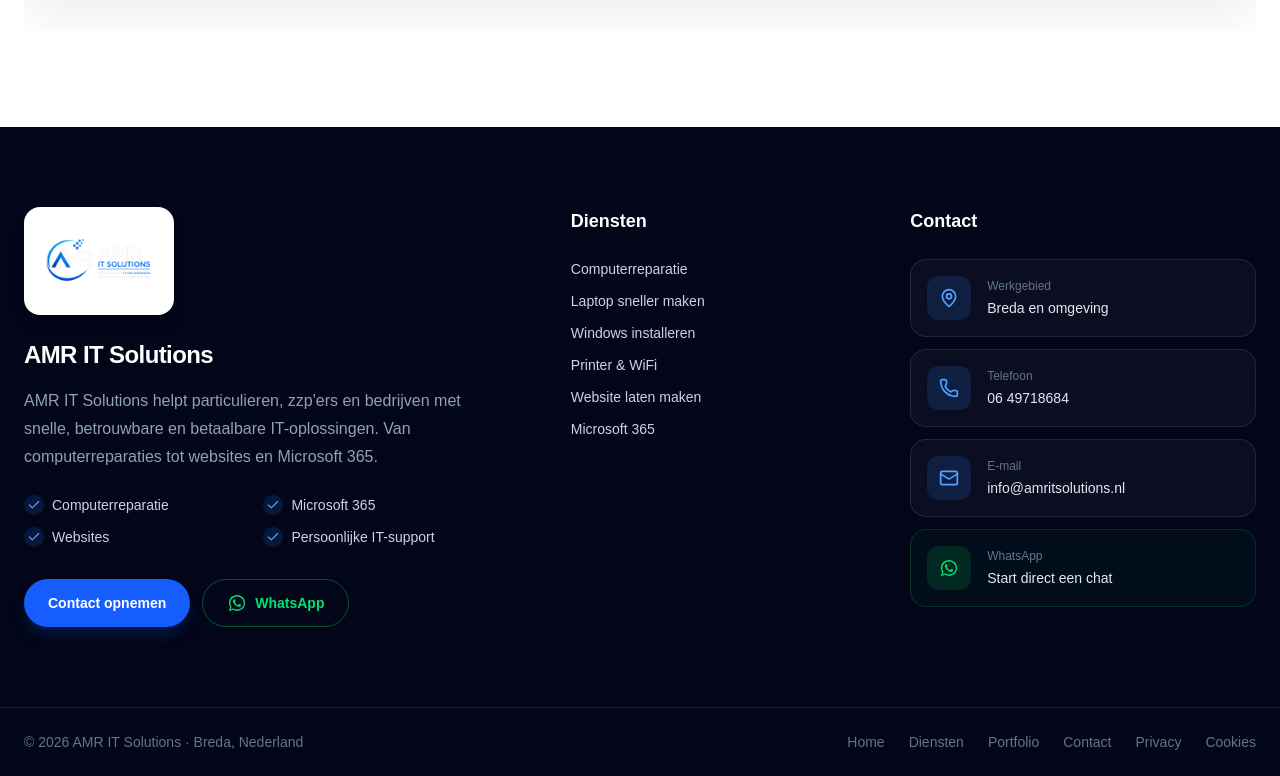
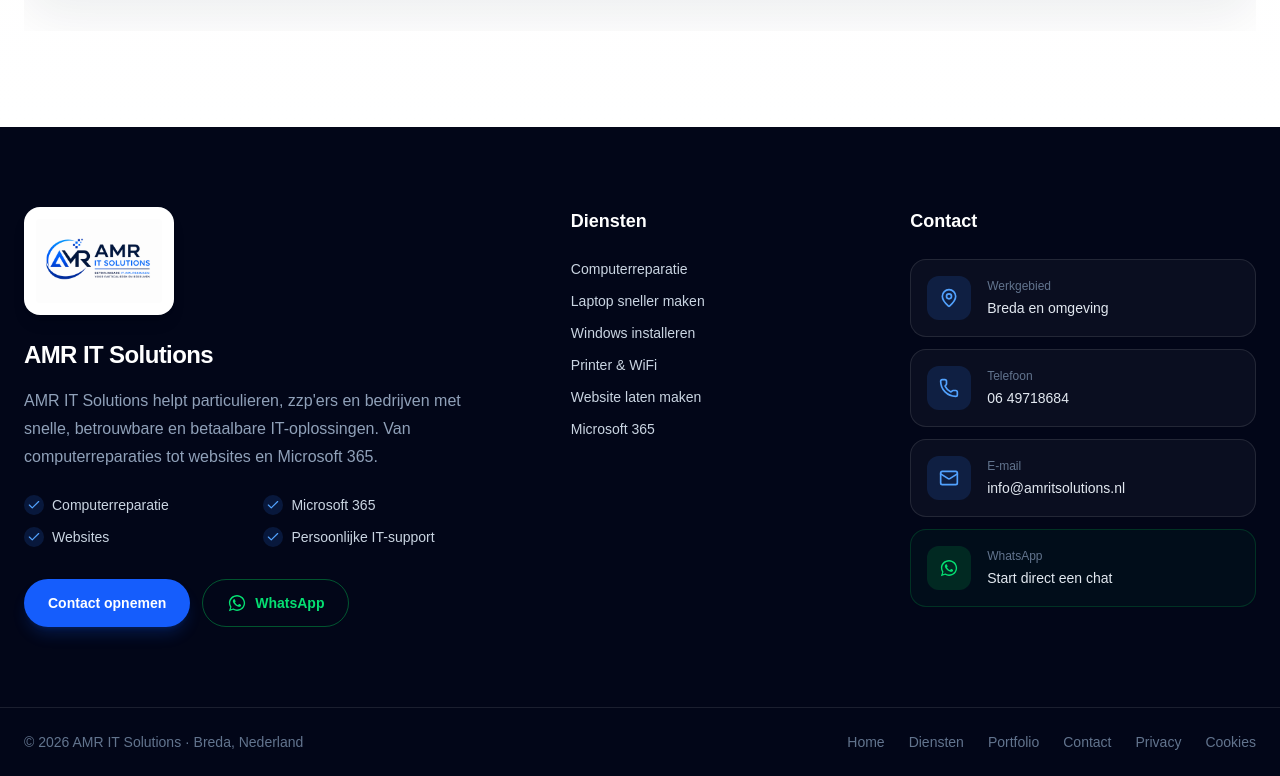
Before and after one commit to amritsolutions/amr-it-solutions, a Next.js app: page / in a window 1280 px wide. Shown: the part 7804-8580 px from the top of the page. Built offline with nearby package versions, Linux system fonts and the light colour scheme.

Commit message:
zoek serch

```diff
--- a/components/Footer.tsx
+++ b/components/Footer.tsx
@@ -51,7 +51,7 @@ export default function Footer() {
           {/* Bedrijfsinformatie */}
           <div>
             <Image
-              src="/logos/amr-logo-dark.png"
+              src="/logos/logo.png"
               alt="AMR IT Solutions logo"
               width={150}
               height={62}
```
